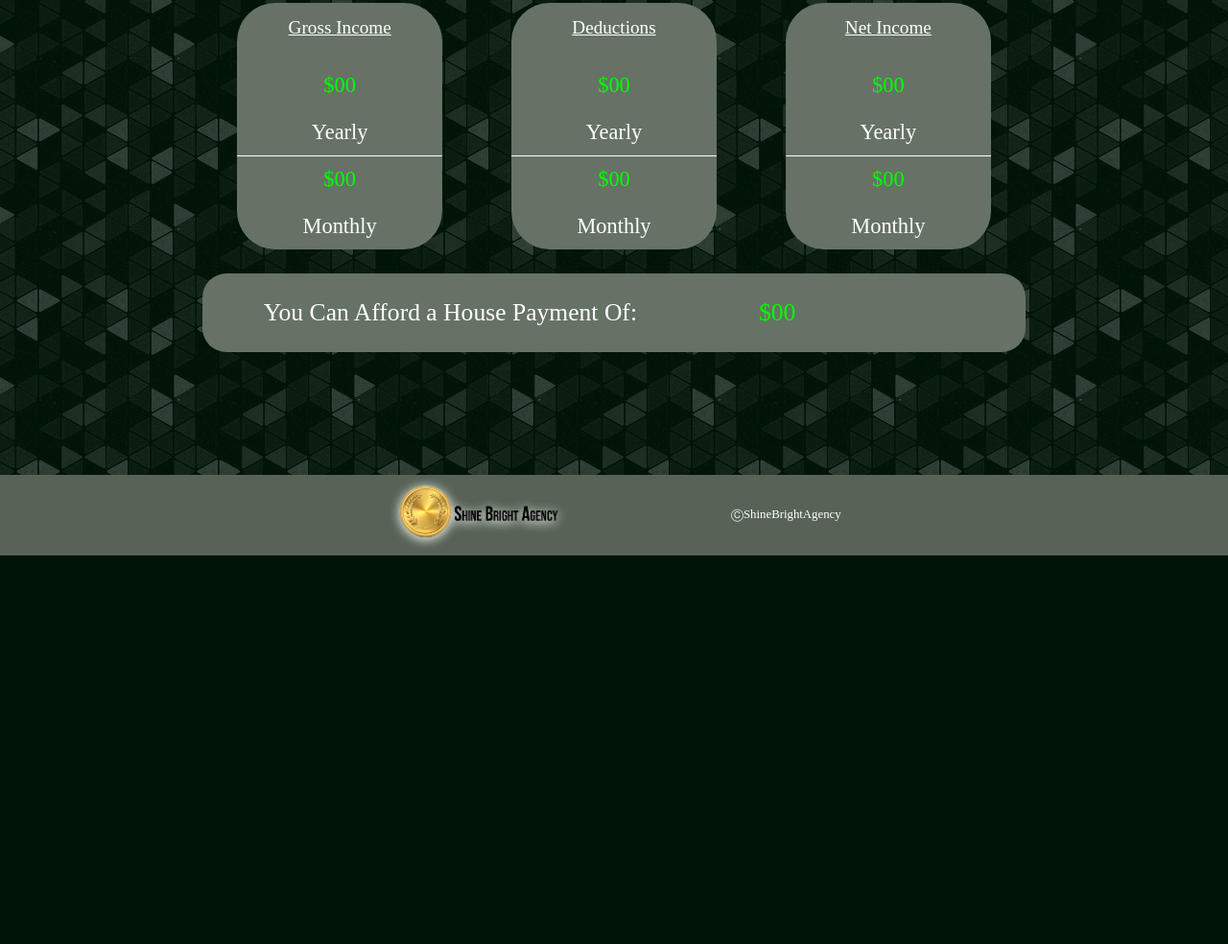
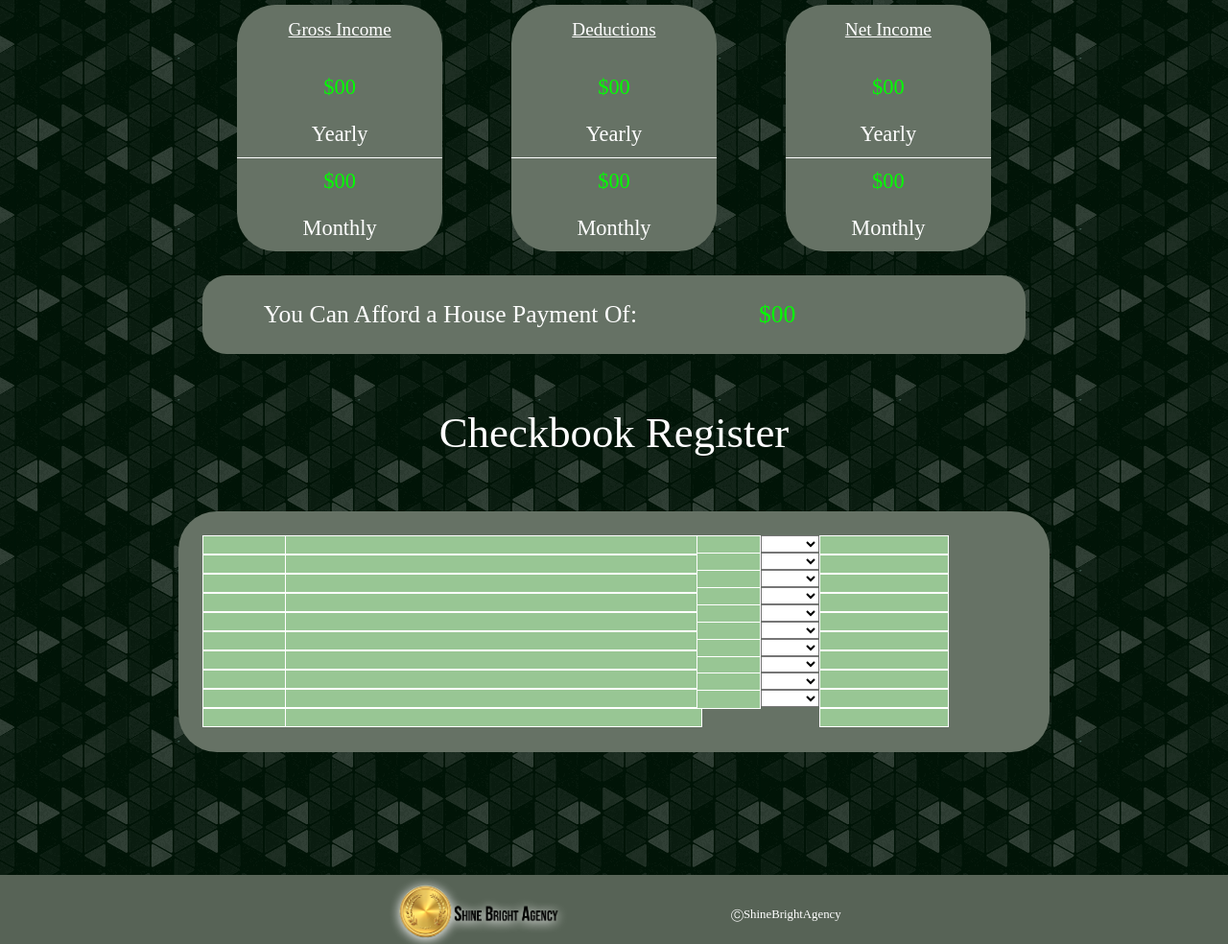
Before and after one commit to UnsafeDragoon/Income-calculator, a plain HTML site: page index.html in a window 1280 px wide. Shown: the part 2090-3074 px from the top of the page at 96% size. Before the commit the page ends 2669 px from the top, so only its background shows below. Drawn offline with nearby package versions, Linux system fonts and the light colour scheme.

Commit message:
test validation

```diff
--- a/index.html
+++ b/index.html
@@ -12,10 +12,10 @@
 </head>
 <body>
     <header>
-        <a href=""><img class='logo' src="images/income-calculator-logo.png"></a>
+        <a href=""><img class='logo' src="images/income-calculator-logo.png" alt="SBA logo"></a>
         <div>
             <h1>Career Searching</h1>
-            <a href="index.html#job-list"><img src="images/Arrow-1.png"></a>
+            <a href="index.html#job-list"><img src="images/Arrow-1.png" alt="hero-arrow"></a>
         </div>
     </header>
     <div id="job-list"></div>
@@ -185,6 +185,140 @@
             <h3 id="houseRange">$00</h3>
         </div>
     </section>
+    <h2>Checkbook Register</h2>
+    <section class="checkbook">
+        <div class="date">
+            <form >
+                <input type="text">
+                <input type="text">
+                <input type="text">
+                <input type="text">
+                <input type="text">
+                <input type="text">
+                <input type="text">
+                <input type="text">
+                <input type="text">
+                <input type="text">
+            </form>
+        </div>
+        <div class="details">
+            <form>
+                <input type="text">
+                <input type="text">
+                <input type="text">
+                <input type="text">
+                <input type="text">
+                <input type="text">
+                <input type="text">
+                <input type="text">
+                <input type="text">
+                <input type="text">
+            </form>
+        </div>
+
+        <div class="amount">
+            <form action="">
+                <div>
+                <input type="text">
+                <select name="transactionType" id="">
+                    <option></option>
+                    <option value="">Deposit</option>
+                    <option value="">Withdraw</option>
+                </select>
+                </div>
+                <div>
+                    <input type="text">
+                    <select name="transactionType" id="">
+                        <option></option>
+                        <option value="">Deposit</option>
+                        <option value="">Withdraw</option>
+                    </select>
+                    </div>
+                    <div>
+                        <input type="text">
+                        <select name="transactionType" id="">
+                            <option></option>
+                            <option value="">Deposit</option>
+                            <option value="">Withdraw</option>
+                        </select>
+                        </div>
+               <div>
+                <input type="text">
+                <select name="transactionType" id="">
+                    <option></option>
+                    <option value="">Deposit</option>
+                    <option value="">Withdraw</option>
+                </select>
+                </div>
+                <div>
+                <input type="text">
+                <select name="transactionType" id="">
+                    <option></option>
+                    <option value="">Deposit</option>
+                    <option value="">Withdraw</option>
+                </select>
+                </div>
+                <div>
+                <input type="text">
+                <select name="transactionType" id="">
+                    <option></option>
+                    <option value="">Deposit</option>
+                    <option value="">Withdraw</option>
+                </select>
+                </div>
+                <div>
+                <input type="text">
+                <select name="transactionType" id="">
+                    <option></option>
+                    <option value="">Deposit</option>
+                    <option value="">Withdraw</option>
+                </select>
+                </div>
+                <div>
+                <input type="text">
+                <select name="transactionType" id="">
+                    <option></option>
+                    <option value="">Deposit</option>
+                    <option value="">Withdraw</option>
+                </select>
+                </div>
+                <div>
+                <input type="text">
+                <select name="transactionType" id="">
+                    <option></option>
+                    <option value="">Deposit</option>
+                    <option value="">Withdraw</option>
+                </select>
+                </div>
+                <div>
+                <input type="text">
+                <select name="transactionType" id="">
+                    <option></option>
+                    <option value="">Deposit</option>
+                    <option value="">Withdraw</option>
+                </select>
+                </div>
+            </form>
+        </div>
+
+        <div class="balance">
+            <form action="">
+                <input type="text">
+                <input type="text">
+                <input type="text">
+                <input type="text">
+                <input type="text">
+                <input type="text">
+                <input type="text">
+                <input type="text">
+                <input type="text">
+                <input type="text">
+            </form>
+        </div>
+
+
+
+    </section>
 
 
 
@@ -192,7 +326,7 @@
 
     <footer>
         <div>
-            <a href=""><img src="images/income-calculator-logo.png"></a>
+            <a href=""><img src="images/income-calculator-logo.png" alt="SBA logo"></a>
             <p>ⒸShineBrightAgency</p>
         </div>
     </footer>
--- a/style.css
+++ b/style.css
@@ -62,6 +62,7 @@ header div{
 }
 header>div a{
     width: fit-content;
+    width: -moz-fit-content;
     margin-left: auto;
     margin-right: auto;
     /* position: relative;
@@ -259,3 +260,46 @@ footer p{
     margin-top: auto;
     margin-bottom: auto;
 }
+input{
+    margin: 0;
+    width: 100%;
+    text-align: center;
+    font-family: 'Questrial', sans-serif;
+    font-size: 1.25em;
+    border: white 1px solid;
+    background-color: #98C694;
+    height: 1em;
+}
+.pay-period h3{
+    width: 50%;
+    text-align: center;
+    margin-left: 25%;
+    margin-right: 25%;
+    border-bottom: solid .1em white;
+}
+.checkbook{
+    background-color: #667265;
+    display: flex;
+    flex-wrap: wrap;
+    padding: 2em;
+}
+.date{
+    width: 10%;
+}
+.details{
+    width: 50%;
+}
+.amount{
+    width: 15%;
+
+}
+.balance{
+    width: 15%;
+}
+select{
+    width: 100%;
+}
+form div{
+    display: flex;
+    height: 1.4em;
+}
```
